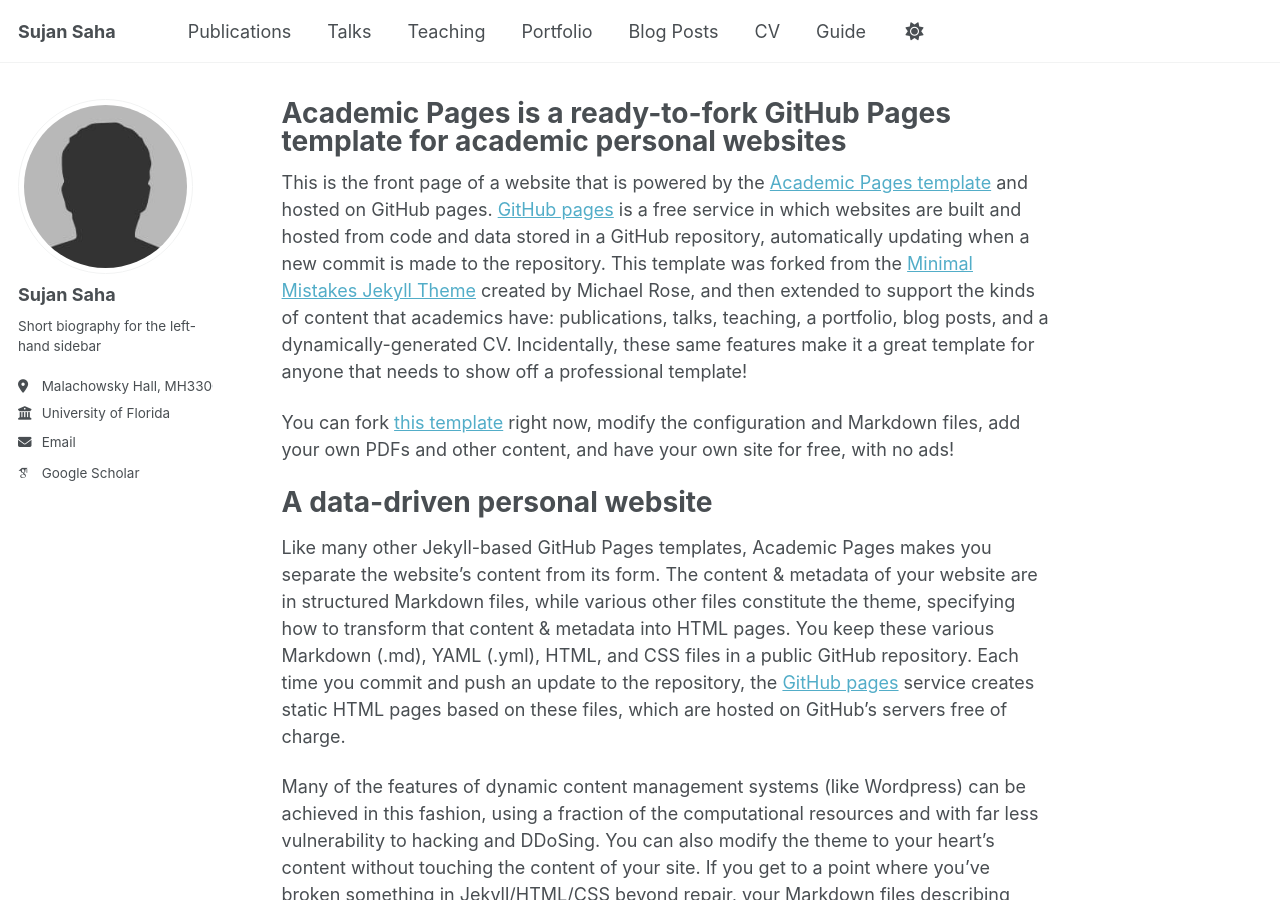
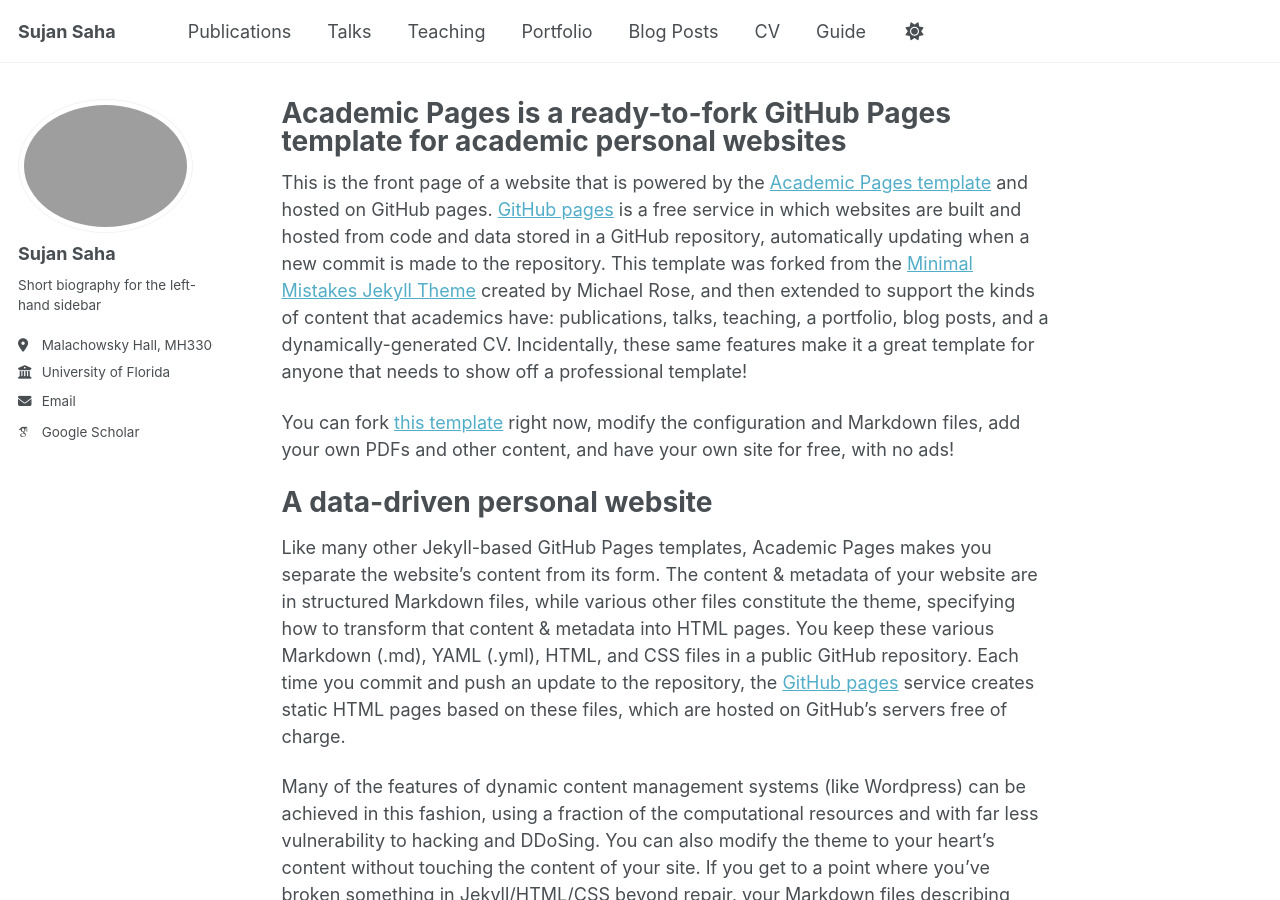
Before and after one commit to Sujansaha05/Sujansaha05.github.io, a Jekyll site: the page built from _pages/about.md, in a window 1280 px wide and 900 px high. Built offline with Jekyll 4.4.1, drawn with Linux system fonts in a browser that asks for light colours; some web fonts are replaced; a script that is not in the unit is left out.

Commit message:
pic upload

```diff
--- a/_config.yml
+++ b/_config.yml
@@ -14,7 +14,7 @@ title                    : "Sujan Saha"
 title_separator          : "-"
 name                     : &name "Sujan Saha"
 description              : &description "Sujan's academic portfolio"   # Update this with a general description of your site, this is the default if not overridden by a page
-url                      : https://sujansaha05.github.io # The base hostname & protocol for your site e.g. "https://[your GitHub username].github.io",
+url                      : https://Sujansaha05.github.io # The base hostname & protocol for your site e.g. "https://[your GitHub username].github.io",
                                                            # or if you already have some other page hosted on Github then use "https://[your GitHub username].github.io/[Your Repo Name]"
 baseurl                  : "" # the subpath of your site, e.g. "/blog"
 repository               : "Sujansaha05/Sujansaha05.github.io"
@@ -24,7 +24,7 @@ repository               : "Sujansaha05/Sujansaha05.github.io"
 #               Additional customization can be done by editing /_includes/author-profile.html
 author:
   # Biographic information
-  avatar           : "bio-photo.jpg"
+  avatar           : "sujan.jpg"
   name             : "Sujan Saha"
   pronouns         : # example: "she/her"
   bio              : "Short biography for the left-hand sidebar"
```
